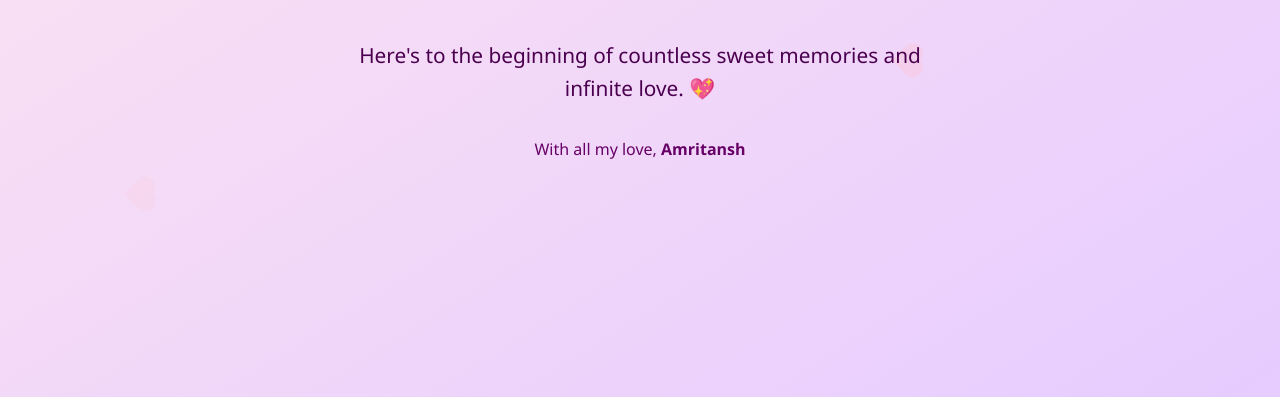
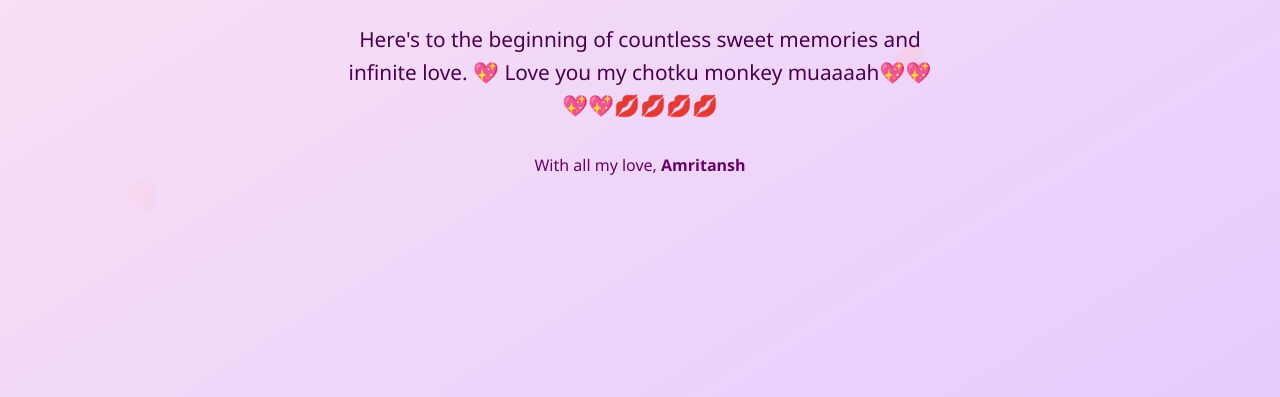
Before and after one commit to Amritansh-verma/kiss-day-, a plain HTML site: page index.html in a window 1280 px wide. Shown: the part 403-800 px from the top of the page. Drawn offline with Linux system fonts and the light colour scheme.

Commit message:
Update index.html

```diff
--- a/index.html
+++ b/index.html
@@ -109,6 +109,7 @@
   <p>
     This day marks something truly special — our first kiss, a moment that will live forever in our hearts. <br><br>
     Here's to the beginning of countless sweet memories and infinite love. 💖
+    Love you my chotku monkey muaaaah💖💖💖💖💋💋💋💋
   </p>
 
   <footer>With all my love, <strong>Amritansh</strong></footer>
```
